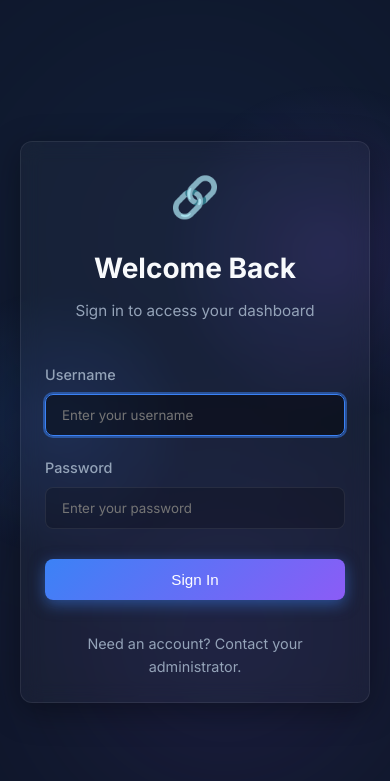
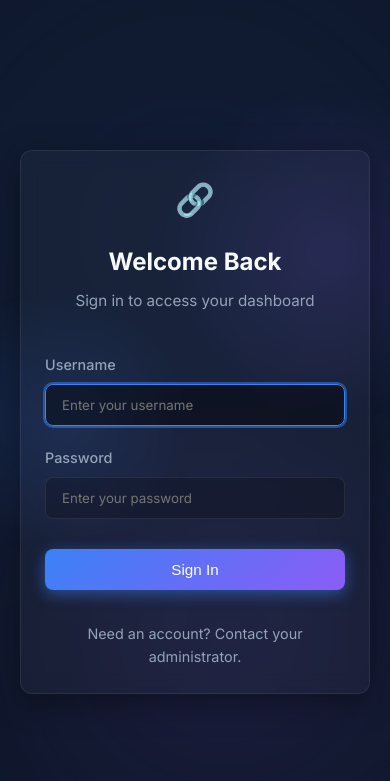
Before and after one commit to Akash4782/Certificate_tampering_detetction, a Flask app: page /login in a window 390 px wide. Shown: the top 781 px of the page. Run offline with Flask 3, Linux system fonts and the light colour scheme.

```diff
--- a/templates/login.html
+++ b/templates/login.html
@@ -7,6 +7,29 @@
     <title>Login - BCT Project</title>
     <link rel="stylesheet" href="{{ url_for('static', filename='css/style.css') }}">
     <link href="https://fonts.googleapis.com/css2?family=Inter:wght@300;400;500;600;700&display=swap" rel="stylesheet">
+    <style>
+        /* Mobile responsiveness for login page */
+        @media (max-width: 480px) {
+            .auth-card {
+                padding: 1.5rem;
+                max-width: 100%;
+            }
+
+            .auth-logo {
+                font-size: 2rem;
+            }
+
+            .auth-title {
+                font-size: 1.5rem;
+            }
+        }
+
+        @media (max-width: 360px) {
+            .auth-container {
+                padding: 10px;
+            }
+        }
+    </style>
 </head>
 
 <body>
@@ -58,10 +81,25 @@
 
             <div class="auth-footer">
                 <p>Need an account? Contact your administrator.</p>
-                <!-- <p style="margin-top: 5px;"><a href="#" style="font-size: 0.85rem; opacity: 0.8;">Forgot Password?</a></p> -->
             </div>
         </div>
     </div>
+
+    <script>
+        // Auto-hide flash messages after 5 seconds
+        document.addEventListener('DOMContentLoaded', function () {
+            const flashMessages = document.querySelectorAll('.flash-message');
+            flashMessages.forEach(function (message) {
+                setTimeout(function () {
+                    message.style.opacity = '0';
+                    message.style.transform = 'translateY(-10px)';
+                    setTimeout(function () {
+                        message.remove();
+                    }, 300);
+                }, 5000);
+            });
+        });
+    </script>
 </body>
 
 </html>
```
